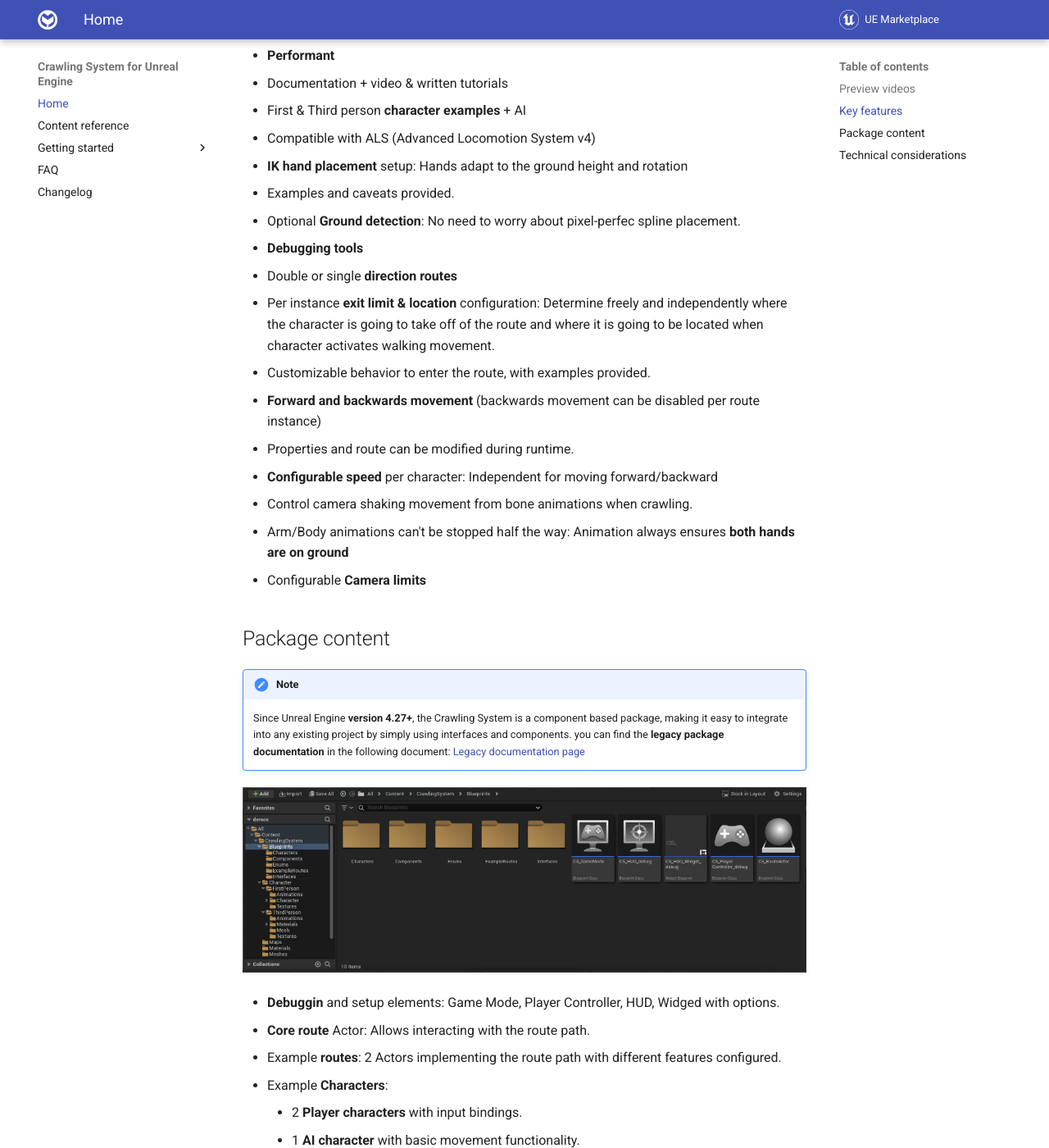
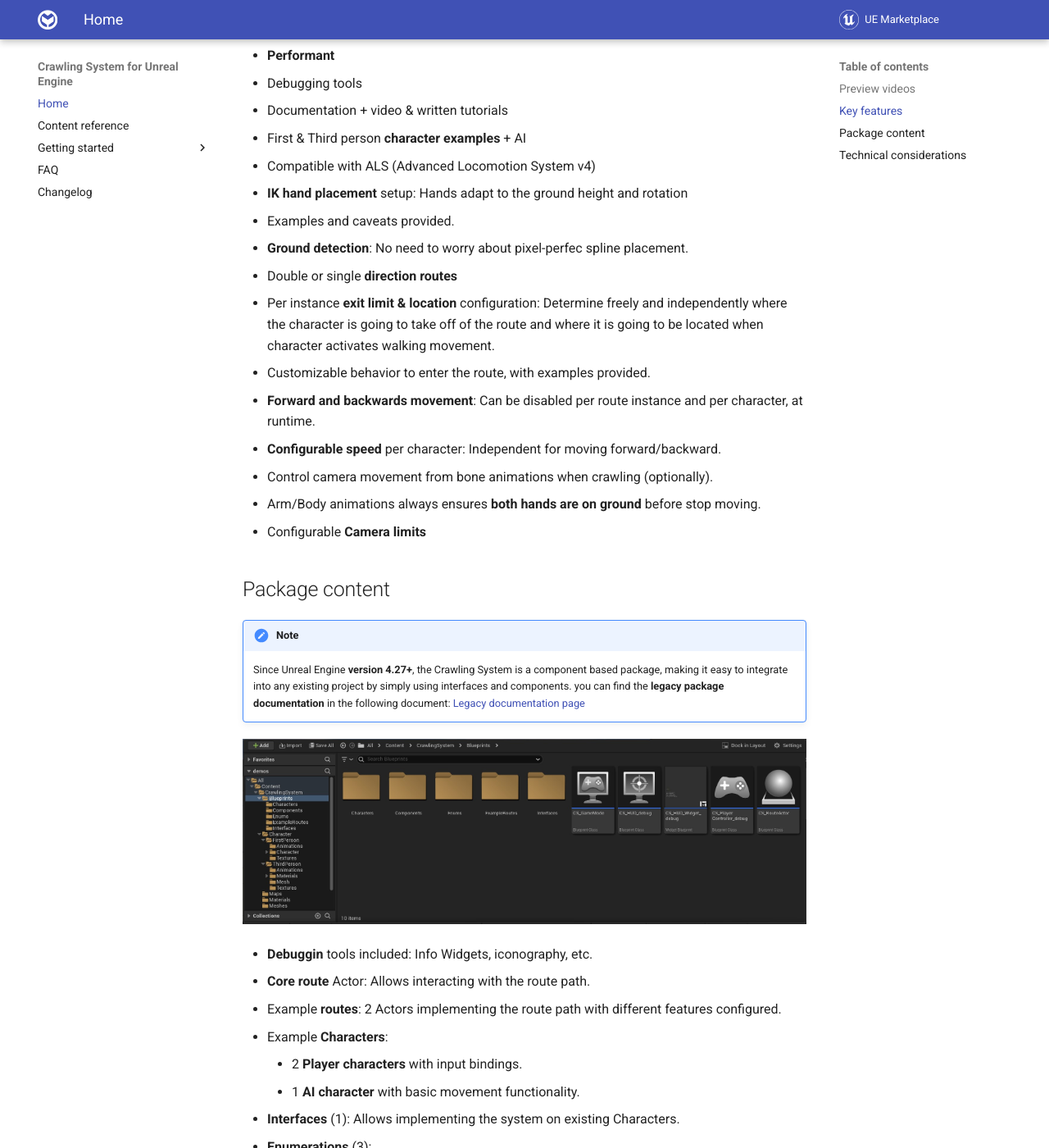
Before and after one commit to nesjett/unreal-engine-crawling-system, an MkDocs documentation site: the page built from docs/index.md, in a window 1280 px wide and 1400 px high, scrolled down 662 px. Shown: the whole window at 82% size. Built offline with MkDocs 1.6.1 and Material for MkDocs 9.7.7, drawn with Linux system fonts in a browser that asks for light colours; some of the changed text lies outside the part shown.

Commit message:
chore: UPDATE FEATURE LIST

```diff
--- a/docs/index.md
+++ b/docs/index.md
@@ -21,21 +21,20 @@
 ## Key features
 - **Spline based** routes
 - **Performant**
+- Debugging tools
 - Documentation + video & written tutorials
 - First & Third person **character examples** + AI
 - Compatible with ALS (Advanced Locomotion System v4)
 - **IK hand placement** setup: Hands adapt to the ground height and rotation
 - Examples and caveats provided.
-- Optional **Ground detection**: No need to worry about pixel-perfec spline placement.
-- **Debugging tools**
+- **Ground detection**: No need to worry about pixel-perfec spline placement.
 - Double or single **direction routes**
 - Per instance **exit limit & location** configuration: Determine freely and independently where the character is going to take off of the route and where it is going to be located when character activates walking movement.
 - Customizable behavior to enter the route, with examples provided.
-- **Forward and backwards movement** (backwards movement can be disabled per route instance)
-- Properties and route can be modified during runtime.
-- **Configurable speed** per character: Independent for moving forward/backward
-- Control camera shaking movement from bone animations when crawling.
-- Arm/Body animations can't be stopped half the way: Animation always ensures **both hands are on ground**
+- **Forward and backwards movement**: Can be disabled per route instance and per character, at runtime.
+- **Configurable speed** per character: Independent for moving forward/backward.
+- Control camera movement from bone animations when crawling (optionally).
+- Arm/Body animations always ensures **both hands are on ground** before stop moving.
 - Configurable **Camera limits**
 
 ## Package content
@@ -49,7 +48,7 @@
 
 ![Package content](./images/cs-package-content.jpg){ loading=lazy }
 
-* **Debuggin** and setup elements: Game Mode, Player Controller, HUD, Widged with options.
+* **Debuggin** tools included: Info Widgets, iconography, etc.
 * **Core route** Actor: Allows interacting with the route path.
 * Example **routes**: 2 Actors implementing the route path with different features configured.
 * Example **Characters**:
```
Also changed, not shown: other parts of docs/index.md (+1 -1 lines), docs/faq.md (+4 -0 lines), docs/setup/creating-routes.md (+3 -0 lines).
